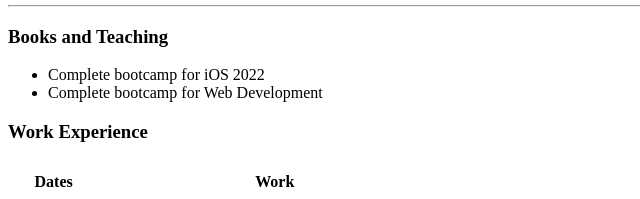
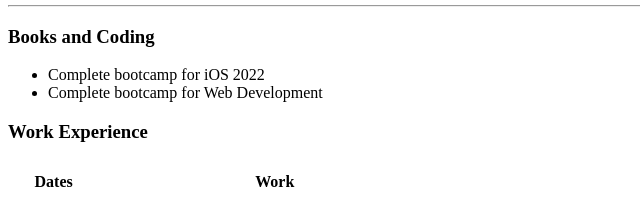
Before and after one commit to Ashokpaswann/cv, a plain HTML site: page index.html in a window 1280 px wide. Shown: the part 207-406 px from the top of the page, 0-640 px from the left. Drawn offline with Linux system fonts and the light colour scheme.

Commit message:
Update index.html

```diff
--- a/index.html
+++ b/index.html
@@ -24,7 +24,7 @@
 
 
   <hr>
-  <h3>Books and Teaching</h3>
+  <h3>Books and Coding</h3>
   <ul>
     <li>Complete bootcamp for iOS 2022</li>
     <li>Complete bootcamp for Web Development</li>
```
